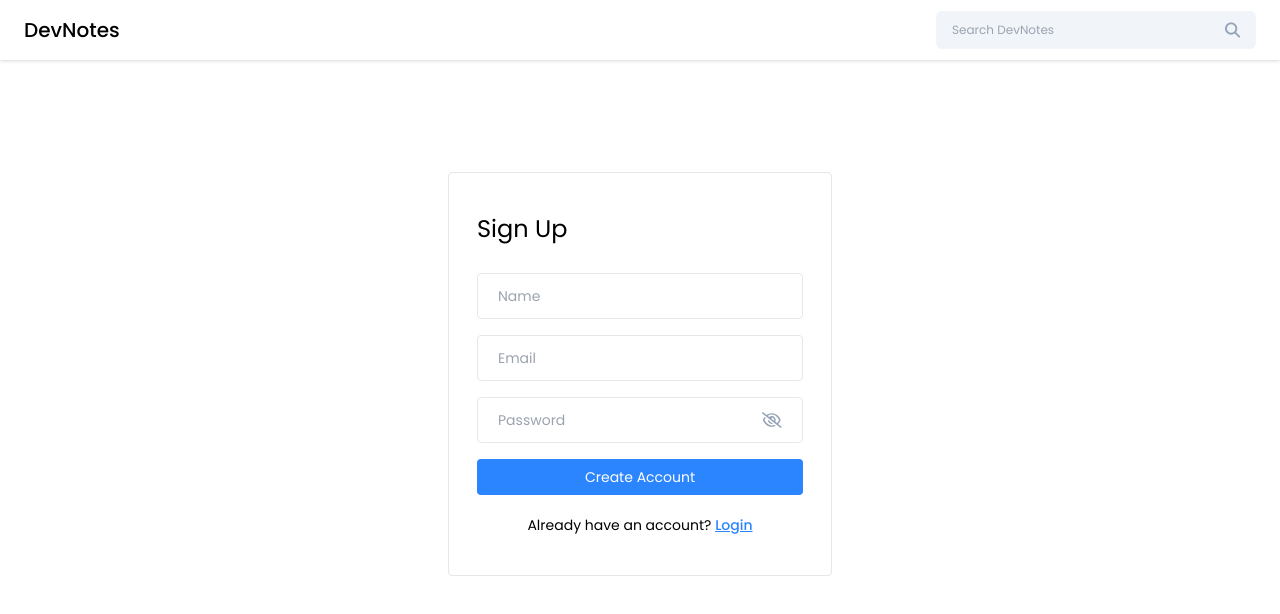
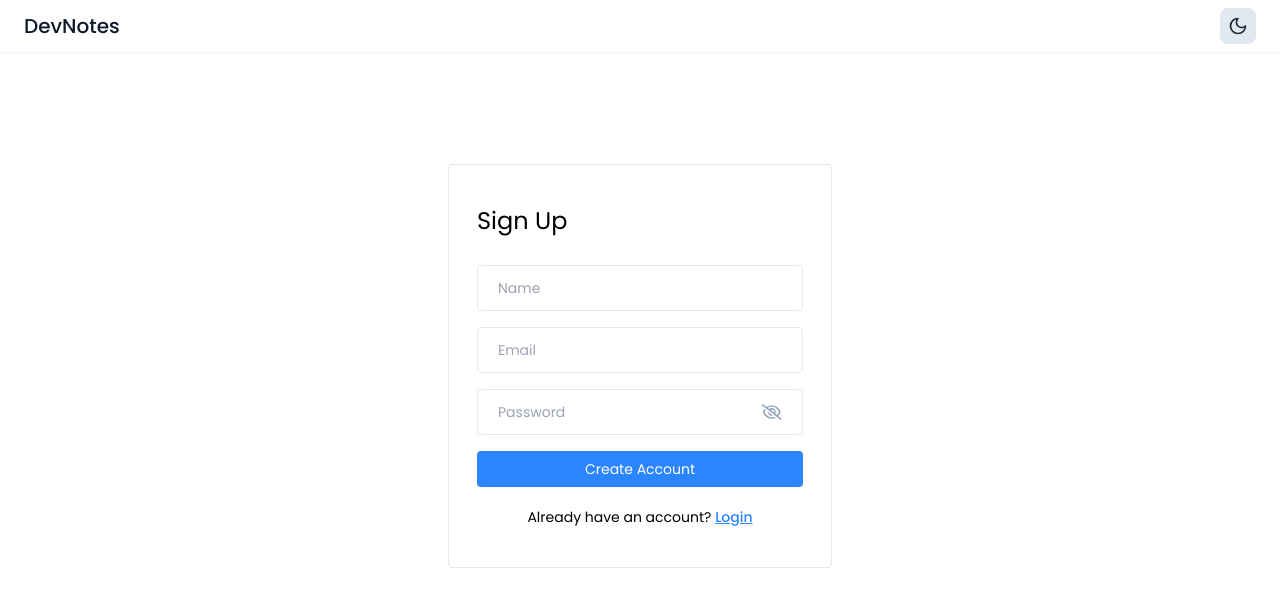
Before and after one commit to Kiwirish/DevNotes-FullStack-MERN-AWS-Application, a React (Vite) app in the folder frontend/notes-app/: page /signup in a window 1280 px wide. Shown: the top 614 px of the page. Built offline with nearby package versions, Linux system fonts and the light colour scheme.

Commit message:
Dark mode working wih search working in NavBar - search only shows for logged in users

```diff
--- a/frontend/notes-app/src/components/Navbar/Navbar.jsx
+++ b/frontend/notes-app/src/components/Navbar/Navbar.jsx
@@ -1,53 +1,57 @@
 import React, { useState } from 'react';
-import ProfileInfo from '/Users/blakeleahy/Desktop/MERN-Note-App/frontend/notes-app/src/components/cards/ProfileInfo.jsx';
-import SearchBar from '/Users/blakeleahy/Desktop/MERN-Note-App/frontend/notes-app/src/components/SearchBar/SearchBar.jsx';
-import { useNavigate } from "react-router-dom";
+import ProfileInfo from '../cards/ProfileInfo.jsx';
+import SearchBar from '../SearchBar/SearchBar.jsx';
+import { useNavigate, useLocation } from "react-router-dom";
 
 
 
 
-const Navbar = ( {userInfo, onSearchNote, handleClearSearch} ) => {
+import ThemeToggle from '../Theme/ThemeToggle';
 
+const Navbar = ({ userInfo, onSearchNote, handleClearSearch }) => {
     const [searchQuery, setSearchQuery] = useState("");
+    const location = useLocation();
+    const navigate = useNavigate();
 
-    const navigate = useNavigate();
+    const isDashboard = location.pathname === '/dashboard';
 
     const onLogout = () => {
         localStorage.clear();
-        navigate("/login");
-    }
+        navigate("/");
+    };
 
     const handleSearch = () => {
-
-        if(searchQuery){
-            onSearchNote(searchQuery)
+        if(searchQuery) {
+            onSearchNote(searchQuery);
         }
-
-
     };
 
     const onClearSearch = () => {
         setSearchQuery("");
         handleClearSearch();
-    }
-
-
+    };
 
     return (
-        <div className="bg-white flex items-center justify-between px-6 py-2 drop-shadow">
-            <h2 className="text-xl font-medium text-black py-2">DevNotes</h2>
-            <SearchBar
-                value={searchQuery}
-                onChange={({ target }) => {
-                    setSearchQuery(target.value);
-                }}
-                handleSearch={handleSearch}
-                onClearSearch={onClearSearch}
+        <div className="bg-white dark:bg-slate-800 flex items-center justify-between px-6 py-2 shadow-sm">
+            <h2 className="text-xl font-medium text-slate-900 dark:text-white">DevNotes</h2>
 
-            />
+            <div className="flex items-center gap-4">
+                {/* Only show SearchBar on dashboard */}
+                {isDashboard && (
+                    <SearchBar
+                        value={searchQuery}
+                        onChange={({ target }) => setSearchQuery(target.value)}
+                        handleSearch={handleSearch}
+                        onClearSearch={onClearSearch}
+                    />
+                )}
 
-            <ProfileInfo userInfo={userInfo} onLogout={onLogout} />
+                {/* Always show ThemeToggle */}
+                <ThemeToggle />
 
+                {/* Show ProfileInfo when userInfo exists */}
+                {userInfo && <ProfileInfo userInfo={userInfo} onLogout={onLogout} />}
+            </div>
         </div>
     );
 };
```
